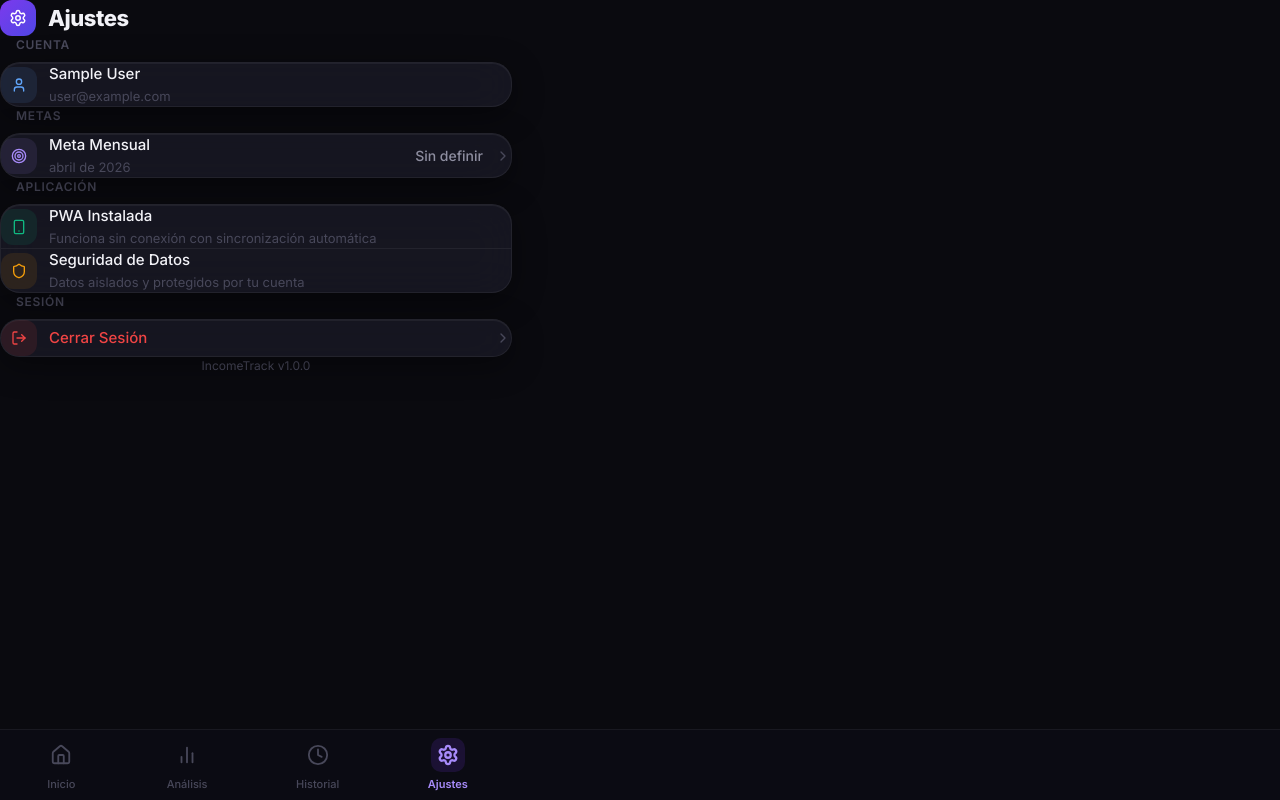
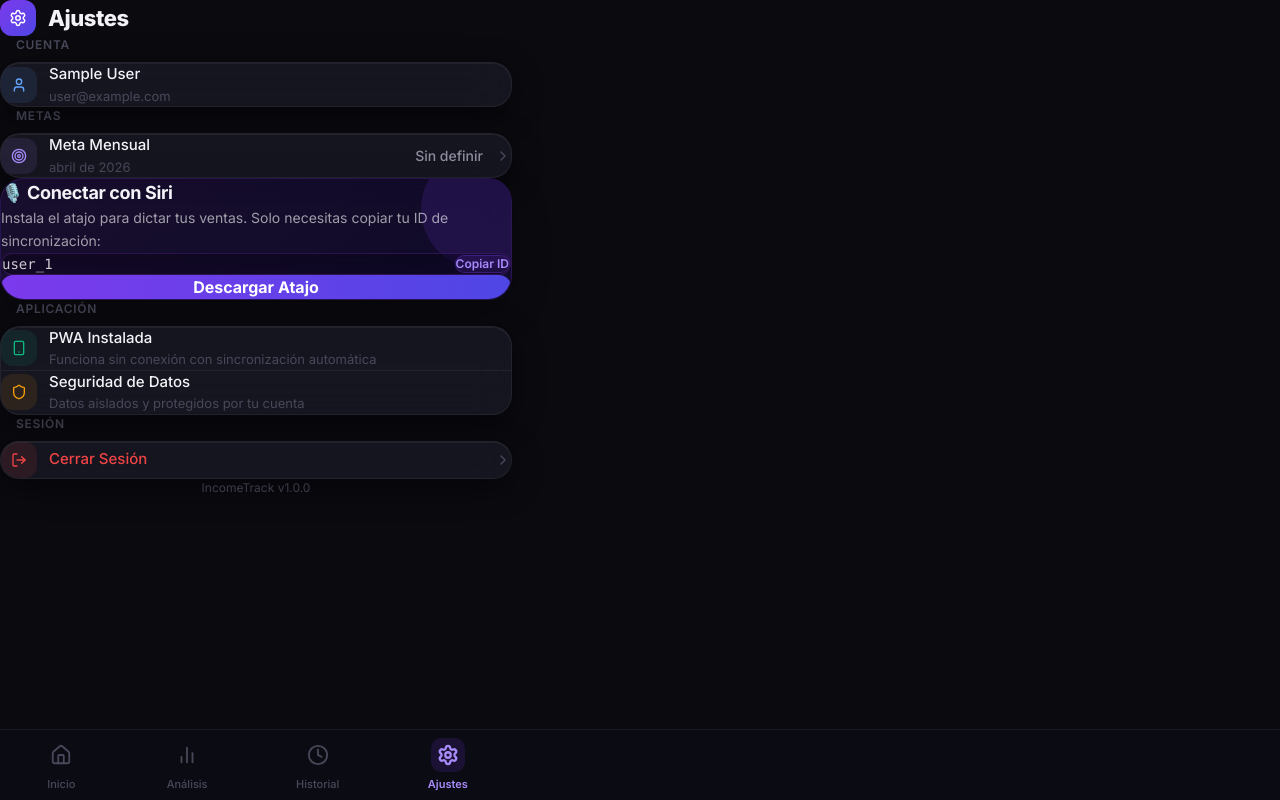
Before and after one commit to LucasTe123/incometrack, a Next.js app: page /settings in a window 1280 px wide. Built offline with nearby package versions, Linux system fonts and the light colour scheme; no server answers; the database is empty; sample sign-in values are in the browser's storage.

Commit message:
Siri configurado

```diff
--- a/app/(app)/dashboard/page.tsx
+++ b/app/(app)/dashboard/page.tsx
@@ -15,7 +15,6 @@ import GoalProgress from '@/components/dashboard/GoalProgress';
 import MiniWeekChart from '@/components/dashboard/MiniWeekChart';
 import QuickEntryModal from '@/components/entry/QuickEntryModal';
 import GoalModal from '@/components/dashboard/GoalModal';
-import SiriSetup from '@/components/SiriSetup';
 import { formatCurrency } from '@/utils/formatters';
 import { format } from 'date-fns';
 import { es } from 'date-fns/locale';
@@ -158,13 +157,8 @@ export default function DashboardPage() {
         </div>
 
         {/* Mini Week Chart */}
-        <div className="mb-5">
-          <MiniWeekChart />
-        </div>
-
-        {/* CONFIGURACIÓN DE SIRI */}
-        <div className="mb-20">
-          <SiriSetup />
+        <div className="mb-5">
+          <MiniWeekChart />
         </div>
 
       </div>
--- a/app/(app)/settings/page.tsx
+++ b/app/(app)/settings/page.tsx
@@ -11,6 +11,7 @@ import { useGoalStore } from '@/store/goalStore';
 import { signOut } from '@/lib/auth';
 import { useRouter } from 'next/navigation';
 import GoalModal from '@/components/dashboard/GoalModal';
+import SiriSetup from '@/components/SiriSetup';
 import { formatCurrency } from '@/utils/formatters';
 import { currentMonth } from '@/utils/dateUtils';
 import { formatMonthLabel } from '@/utils/formatters';
@@ -143,6 +144,10 @@ export default function SettingsPage() {
             />
           </SettingGroup>
         </motion.div>
+        {/* CONFIGURACIÓN DE SIRI */}
+<div className="mb-20">
+  <SiriSetup />
+</div>
 
         {/* App */}
         <motion.div initial={{ opacity: 0, y: 12 }} animate={{ opacity: 1, y: 0 }} transition={{ delay: 0.15 }}>
--- a/components/SiriSetup.tsx
+++ b/components/SiriSetup.tsx
@@ -1,4 +1,3 @@
-// components/SiriSetup.tsx
 import { useState, useEffect } from 'react';
 import { auth } from '@/lib/firebase';
 import { onAuthStateChanged } from 'firebase/auth';
@@ -7,7 +6,7 @@ export default function SiriSetup() {
   const [userId, setUserId] = useState<string | null>(null);
   const [copiado, setCopiado] = useState(false);
 
-  // Tu enlace del atajo de iCloud (¡El nuevo, que solo pide el ID!)
+  // ¡No olvides volver a pegar tu enlace aquí!
   const ENLACE_ATAJO = "https://www.icloud.com/shortcuts/e24bc6c2bbce4e35bcc564982e5e38c1";
 
   useEffect(() => {
@@ -28,20 +27,44 @@ export default function SiriSetup() {
   if (!userId) return null;
 
   return (
-    <div className="p-6 bg-white/80 backdrop-blur-md rounded-2xl shadow-sm border border-gray-100 max-w-md mx-auto mt-6">
-      <h2 className="text-xl font-semibold mb-2 flex items-center gap-2 text-gray-800">
+    <div
+      className="p-6 rounded-3xl relative overflow-hidden mb-6"
+      style={{
+        background: 'linear-gradient(135deg, rgba(61,26,120,0.3) 0%, rgba(30,16,101,0.3) 100%)',
+        backdropFilter: 'blur(16px)',
+        WebkitBackdropFilter: 'blur(16px)',
+        border: '1px solid rgba(124,58,237,0.2)',
+        boxShadow: '0 12px 40px rgba(0,0,0,0.2)',
+      }}
+    >
+      {/* Luces de fondo estilo Apple */}
+      <div style={{
+        position: 'absolute', top: -30, right: -30,
+        width: 120, height: 120, borderRadius: '50%',
+        background: 'rgba(124,58,237,0.15)', pointerEvents: 'none',
+      }} />
+
+      <div className="relative z-10">
+        <h2 className="text-lg font-bold mb-2 flex items-center gap-2 tracking-wide" style={{ color: 'var(--text-primary)', letterSpacing: '-0.02em' }}>
           🎙️ Conectar con Siri
         </h2>
-      <p className="text-gray-500 text-sm mb-6">
-        Instala el atajo para registrar ventas con tu voz. Solo necesitas copiar tu ID de sincronización:
+        <p className="text-sm mb-5 leading-relaxed" style={{ color: 'rgba(255,255,255,0.6)' }}>
+          Instala el atajo para dictar tus ventas. Solo necesitas copiar tu ID de sincronización:
         </p>
 
         <div className="mb-6">
-        <div className="flex bg-gray-50/50 rounded-xl p-3 border border-gray-100 items-center justify-between">
-          <code className="text-sm text-gray-600 truncate mr-3">{userId}</code>
+          <div className="flex bg-black/40 rounded-2xl p-3 border border-purple-500/20 items-center justify-between backdrop-blur-md">
+            <code className="text-sm truncate mr-3 font-mono" style={{ color: 'rgba(255,255,255,0.8)' }}>
+              {userId}
+            </code>
             <button
               onClick={copiarID}
-            className="text-blue-500 font-medium text-sm px-4 py-1.5 bg-blue-50 rounded-lg hover:bg-blue-100 transition-colors"
+              className="font-semibold text-xs px-4 py-2 rounded-xl transition-all duration-300"
+              style={{
+                backgroundColor: copiado ? 'rgba(16, 185, 129, 0.15)' : 'rgba(124,58,237,0.15)',
+                color: copiado ? '#34D399' : '#A78BFA',
+                border: `1px solid ${copiado ? 'rgba(52, 211, 153, 0.3)' : 'rgba(124,58,237,0.3)'}`
+              }}
             >
               {copiado ? '¡Copiado!' : 'Copiar ID'}
             </button>
@@ -52,10 +75,16 @@ export default function SiriSetup() {
           href={ENLACE_ATAJO}
           target="_blank"
           rel="noopener noreferrer"
-        className="block w-full text-center bg-black text-white font-medium py-3.5 rounded-xl hover:bg-gray-800 transition-all shadow-md hover:shadow-lg"
+          className="block w-full text-center font-bold py-3.5 rounded-2xl transition-all duration-300 hover:scale-[0.98]"
+          style={{
+            background: 'linear-gradient(to right, #7C3AED, #4F46E5)',
+            color: 'white',
+            boxShadow: '0 8px 20px rgba(124,58,237,0.3)'
+          }}
         >
           Descargar Atajo
         </a>
       </div>
+    </div>
   );
 }
```
Lines whose indentation alone changed are shown as unchanged.
